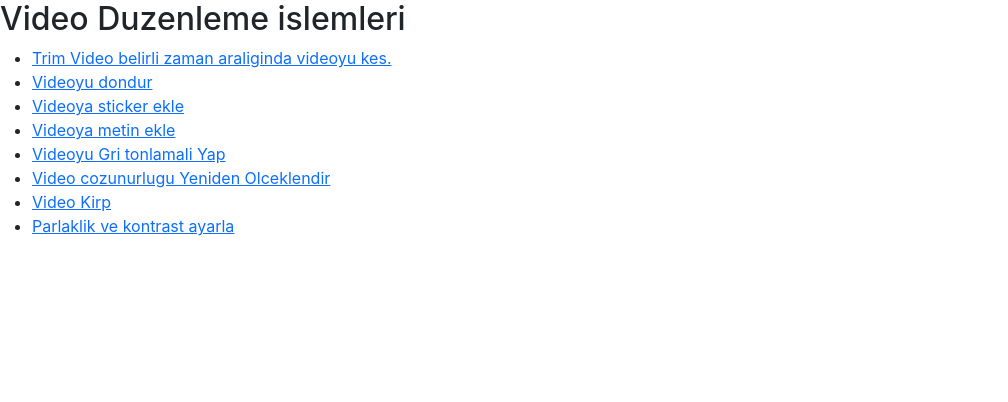
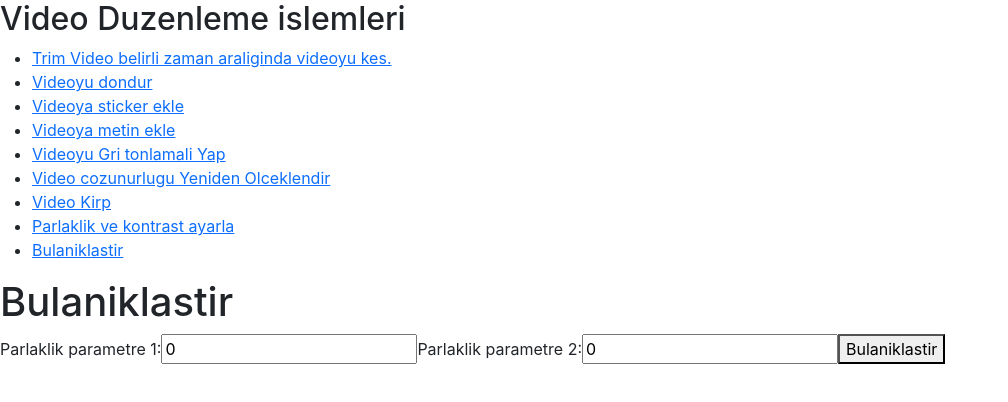
Before and after one commit to yusuf01655/videovestorypostlama, a React (Create React App) app in the folder reactt/client/: page /edit/1/bulaniklastir in a window 1280 px wide. Shown: the top 402 px of the page, without its empty margins (0-1008 px from the left). Built offline with nearby package versions, Linux system fonts and the light colour scheme.

Commit message:
video bulaniklastirma ozelligi eklendi

```diff
--- a/reactt/client/src/Appp.js
+++ b/reactt/client/src/Appp.js
@@ -20,6 +20,7 @@ import GriTonlamaliVideoPage from './sayfalar/GriTonlamaliVideoPage';
 import YenidenOlceklendirPage from './sayfalar/YenidenOlceklendirPage';
 import KirpPage from './sayfalar/KirpPage';
 import ParlaklikVeKontrastPage from './sayfalar/ParlaklikVeKontrastPage';
+import Bulaniklastir from './sayfalar/Bulaniklastir';
 const Appp = () => {
 
 
@@ -44,6 +45,7 @@ const Appp = () => {
       <Route path="/edit/:mediaId/yenidenolceklendir" component={YenidenOlceklendirPage} />
       <Route path="/edit/:mediaId/kirp" component={KirpPage} />
       <Route path="/edit/:mediaId/parlaklikvekontrast" component={ParlaklikVeKontrastPage} />
+      <Route path="/edit/:mediaId/bulaniklastir" component={Bulaniklastir} />
 
     </BrowserRouter>
   </>
--- a/reactt/client/src/components/VideoEditPage.js
+++ b/reactt/client/src/components/VideoEditPage.js
@@ -33,6 +33,9 @@ const VideoEditPage = ({ match }) => {
         <li>
           <Link to={`/edit/${mediaId}/parlaklikvekontrast`}>Parlaklik ve kontrast ayarla</Link>
         </li>
+        <li>
+          <Link to={`/edit/${mediaId}/bulaniklastir`}>Bulaniklastir</Link>
+        </li>
         {/* Add more links for other editing actions */}
       </ul>
     </div>
--- /dev/null
+++ b/reactt/client/src/sayfalar/Bulaniklastir.js
@@ -0,0 +1,73 @@
+// KirpVideoPage.jsKirpVideoPage
+import React, { useState } from 'react';
+import { useParams } from 'react-router-dom';
+import axios from 'axios';
+import { BACKEND_URI } from '../config/constants';
+
+const Bulaniklastir = () => {
+
+  const [videoPozisyonu, setVideoPozisyonu] = useState({ blurstrength1: 0, blurstrength2: 0 });
+  const { mediaId } = useParams();
+  const handleEdit =  () => {
+
+
+    try {
+      // Send a request to edit the video with text
+         axios.post(`${BACKEND_URI}/api/v1/media/bulaniklastir/${mediaId}`, {
+
+        videoPozisyonu,
+      });
+
+      // Optionally, you can redirect to another page or show a success message
+      alert('Video edited successfully!');
+    } catch (error) {
+      console.error('Error editing video:', error);
+      alert('Error editing video');
+    }
+  };
+  return (
+    <div>
+      <h1>Bulaniklastir</h1>
+      {/* <input
+        type="text"
+        value={text}
+        onChange={(e) => setText(e.target.value)}
+        placeholder="Enter Text"
+      /> */}
+      <label>
+        Parlaklik parametre 1:
+        <input
+          type="number"
+          value={videoPozisyonu.blurstrength1}
+          onChange={(e) =>
+            setVideoPozisyonu((prevPosition) => ({
+              ...prevPosition,
+              blurstrength1: parseFloat(e.target.value, 10),
+            }))
+          }
+        />
+      </label>
+      <label>
+        Parlaklik parametre 2:
+        <input
+          type="number"
+          value={videoPozisyonu.blurstrength2}
+          onChange={(e) =>
+            setVideoPozisyonu((prevPosition) => ({
+              ...prevPosition,
+              blurstrength2: parseFloat(e.target.value, 10),
+            }))
+          }
+        />
+      </label>
+
+
+
+      <button onClick={handleEdit}>Bulaniklastir</button>
+    </div>
+  );
+
+
+};
+
+export default Bulaniklastir;
```
Also changed, not shown: 1 other file (tests, documents, lock files or other folders).
